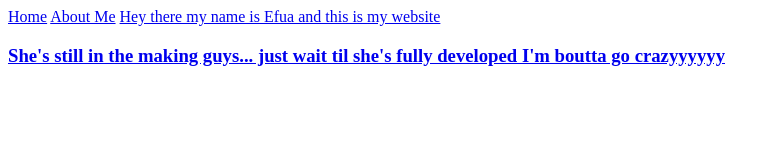
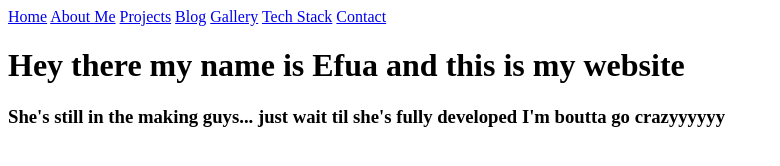
Before and after one commit to efuaumane77/EfuasWorld, a plain HTML site: page index.html in a window 1280 px wide. Shown: the whole page, without its empty margins (0-780 px from the left). Drawn offline with Linux system fonts and the light colour scheme.

Commit message:
Update index.html

```diff
--- a/index.html
+++ b/index.html
@@ -10,7 +10,11 @@
         <nav>
           <a href="index.html">Home<a/>
           <a href="aboutme.html">About Me</a>
-          <a href="projects.html>Projects</a>
+          <a href="projects.html">Projects</a>
+          <a href="blogjournal.html">Blog</a>
+          <a href="gallery.html">Gallery</a>
+          <a href="techStack.html">Tech Stack</a>
+          <a href="contact.html">Contact</a>
         </nav>
       </div>
       <h1>Hey there my name is Efua and this is my website</h1>
```
